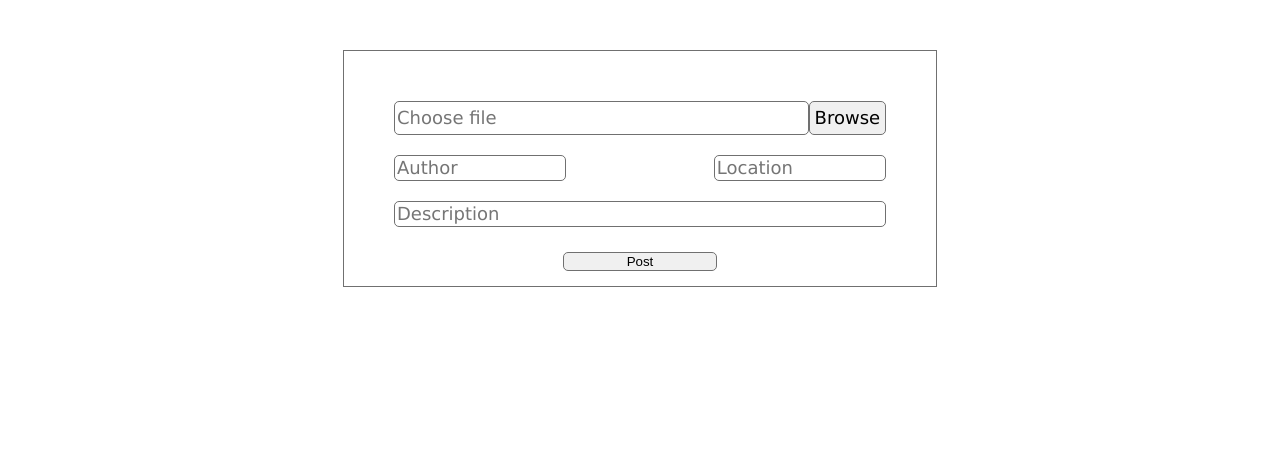
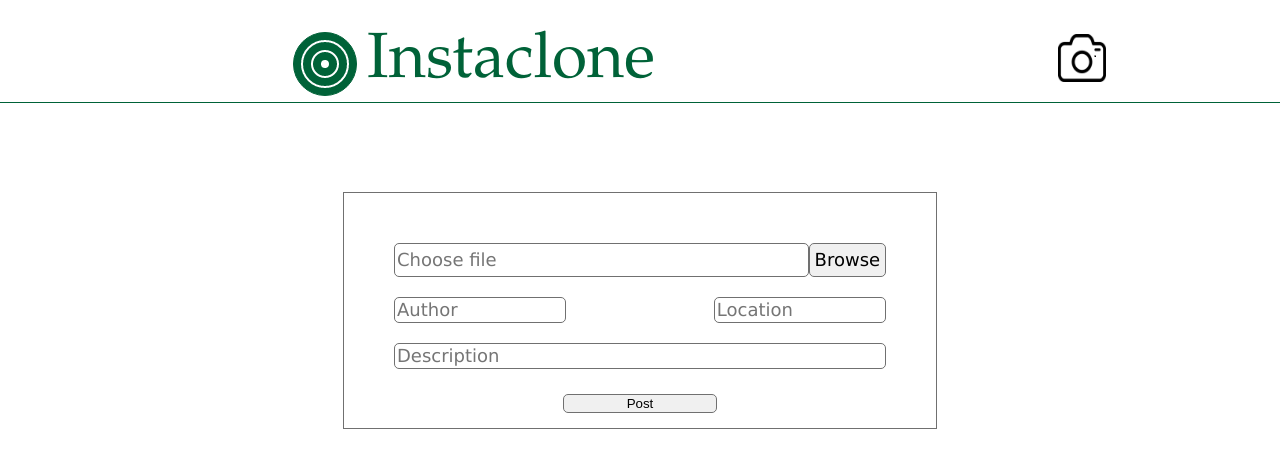
Before and after one commit to the-10x-academy/apprenticeship-team-a, a React (Create React App) app in the folder client/: page /posts/create in a window 1280 px wide. Shown: the top 468 px of the page. Built offline with nearby package versions, Linux system fonts and the light colour scheme.

Commit message:
completed whole changes

```diff
--- a/client/src/Components/Header/Header.css
+++ b/client/src/Components/Header/Header.css
@@ -5,7 +5,6 @@
 	background-color: white;
 	display: flex;
 	border-bottom: 1px solid #006238;
-	padding-bottom: 33px;
 
 	/* margin-left: 0px; */
 	justify-content: center;
@@ -14,16 +13,16 @@
 }
 
 #insta {
-	flex: 0.7;
 	display: flex;
 	background-color: white;
 	align-items: center;
-	margin-left: 200px;
+	margin-left: 100px;
 	font-family: Palatino;
 	font-size: 64px;
 	color: #006238;
 	margin-top: 25px;
 	opacity: 1;
+	margin-right: 30%;
 }
 
 #logo {
@@ -34,6 +33,8 @@
 #camera {
 	/* flex: 0.2; */
 	opacity: 1;
+	margin-top: 70%;
+	margin-left: 40%;
 }
 
 .buttons {
@@ -41,5 +42,5 @@
 	border: none;
 	opacity: 1;
 	background: transparent;
-	margin-right: 200px;
+	margin-right: 300px;
 }
--- a/client/src/Components/Header/Header.js
+++ b/client/src/Components/Header/Header.js
@@ -12,9 +12,7 @@ function Header() {
 				<text id="logo">Instaclone</text>
 			</div>
 			<Link to="/posts/create">
-				<button class="buttons" /*onClick="" */>
-					<img src="/camera.png" id="camera" alt="camera"></img>
-				</button>
+				<img src="/camera.png" id="camera" alt="camera"></img>
 			</Link>
 		</div>
 	);
--- a/client/src/Components/InstagramPage/InstagramPage.js
+++ b/client/src/Components/InstagramPage/InstagramPage.js
@@ -58,7 +58,9 @@ function InstagramPage() {
 						date={post.date}
 					/>
 				))}
-				;
+				<h3>
+					<i>Create Post</i>
+				</h3>
 			</div>
 		</div>
 	);
--- a/client/src/Components/Post/Post.css
+++ b/client/src/Components/Post/Post.css
@@ -7,7 +7,7 @@
 
 .post {
 	background: white 0% 0% no-repeat padding-box;
-	max-width: 500px;
+	width: 500px;
 	border: 1px solid lightgray;
 	margin-bottom: 45px;
 	border-radius: 10px;
@@ -40,6 +40,7 @@
 
 .post__image {
 	width: 100%;
+	height: 400px;
 	object-fit: contain;
 	border-top: 1px solid lightgray;
 	border-bottom: 1px solid lightgray;
--- a/client/src/Components/UploadPost/UploadPost.css
+++ b/client/src/Components/UploadPost/UploadPost.css
@@ -1,6 +1,6 @@
 .display {
 	padding: 40px;
-	margin-top: 50px;
+	margin-top: 15%;
 	margin-left: auto;
 	margin-right: auto;
 	width: 40%;
--- a/client/src/Components/UploadPost/UploadPost.js
+++ b/client/src/Components/UploadPost/UploadPost.js
@@ -1,5 +1,7 @@
 import React, { useState } from "react";
 import "./UploadPost.css";
+import Header from "../Header/Header";
+import { useHistory } from "react-router-dom";
 
 function UploadPost() {
 	const [filename, setFileName] = useState("");
@@ -7,6 +9,7 @@ function UploadPost() {
 	const [Location, setLocation] = useState("");
 	const [Description, setDescription] = useState("");
 	const [file, setFile] = useState("");
+	const history = useHistory();
 	const handleBrowse = (e) => {
 		setFile(e.target.files[0]);
 		setFileName(e.target.files[0].name);
@@ -47,7 +50,13 @@ function UploadPost() {
 		// setDescription("");
 	};
 
+	const navigate = () => {
+		history.push("/posts");
+	};
+
 	return (
+		<div>
+			<Header />
 			<div className="display">
 				{/* <form action="/upload" method="post" encType="multipart/form-data"> */}
 				<div className="imageurl">
@@ -101,7 +110,10 @@ function UploadPost() {
 				<div className="Activepost">
 					<button
 						type="submit"
-					onClick={() => postDetails()}
+						onClick={() => {
+							postDetails();
+							navigate();
+						}}
 						className={
 							Author !== "" &&
 							Location !== "" &&
@@ -116,6 +128,7 @@ function UploadPost() {
 				</div>
 				{/* </form> */}
 			</div>
+		</div>
 	);
 }
 
```
Lines whose indentation alone changed are shown as unchanged.
